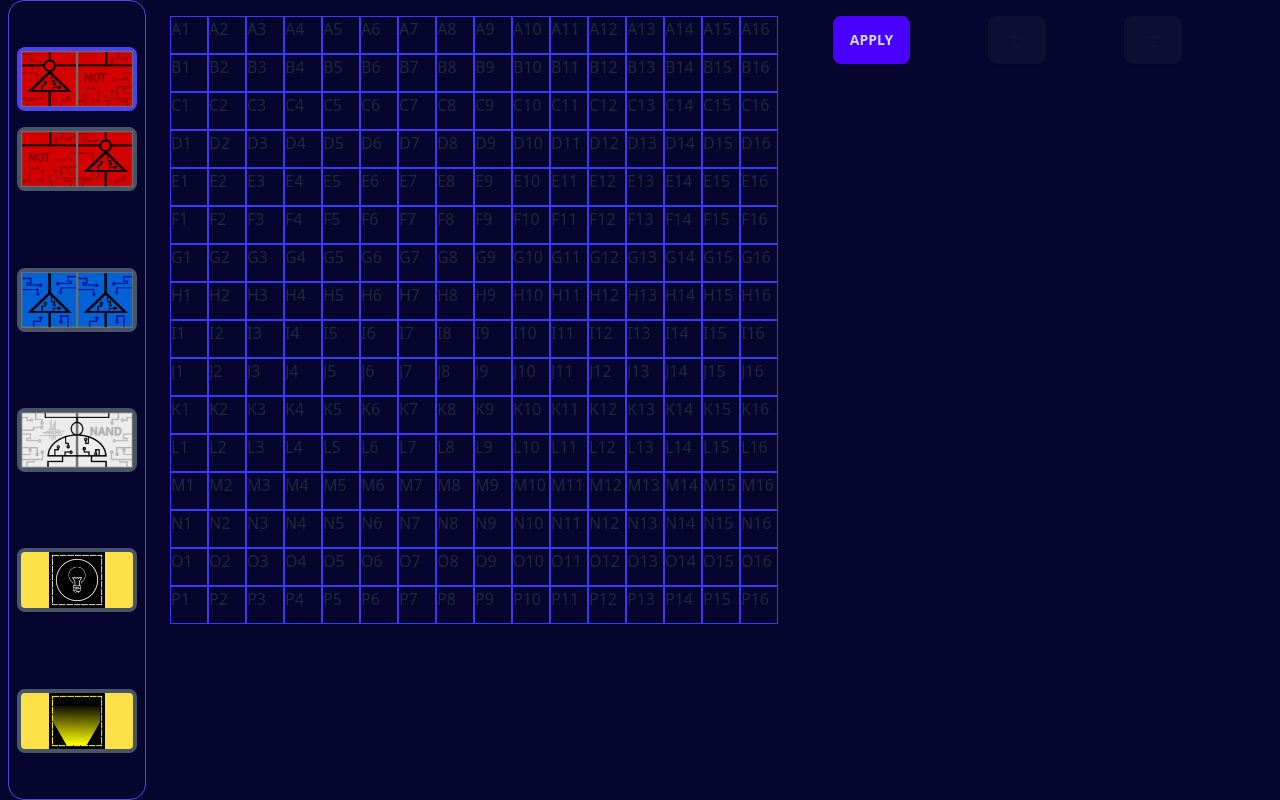
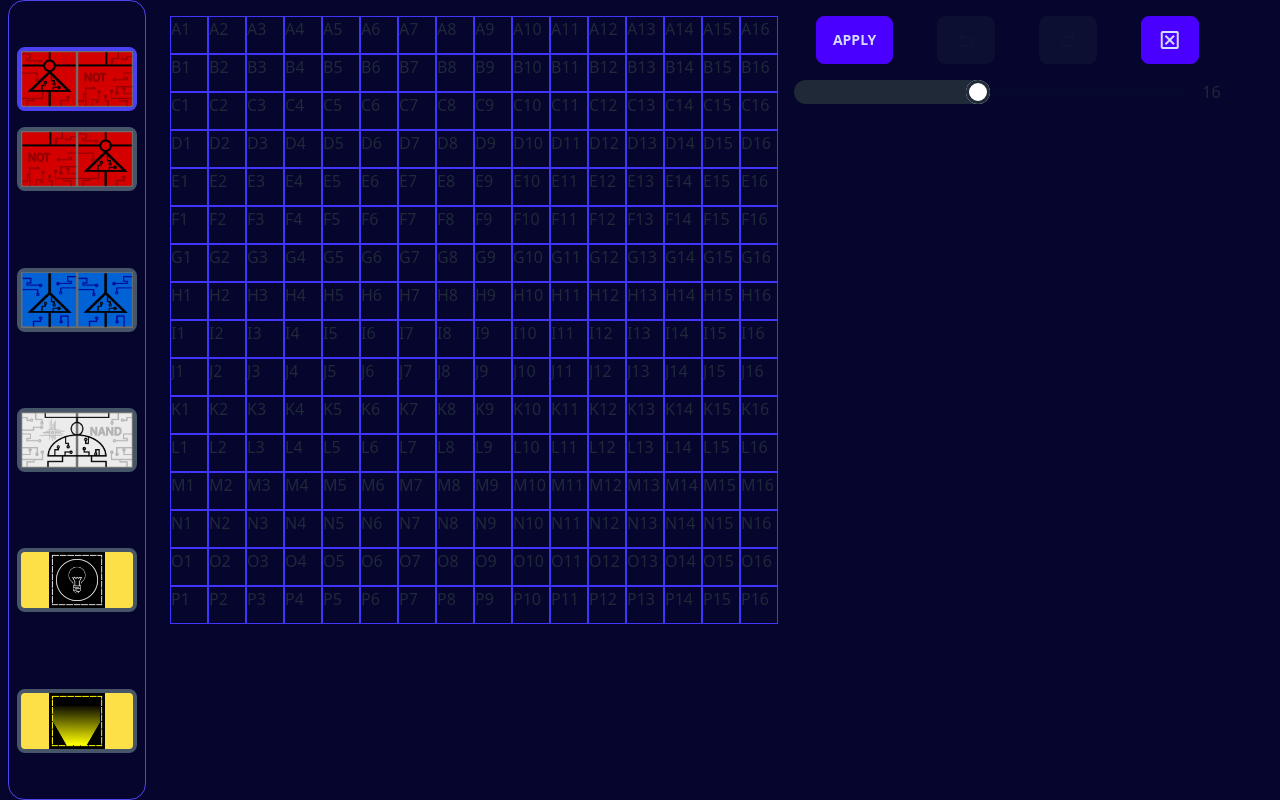
Before and after one commit to DahliaBloom/BwInf, a Vue app in the folder 42/Bloeckchen/: page / in a window 1280 px wide. Built offline with nearby package versions, Linux system fonts and the light colour scheme.

Commit message:
slider works

```diff
--- a/42/Bloeckchen/src/components/HelloWorld.vue
+++ b/42/Bloeckchen/src/components/HelloWorld.vue
@@ -1,5 +1,5 @@
 <template>
-  <div class="responsive-grid w-1/2 p-4">
+  <div class="responsive-grid w-1/2 p-4" :style="'grid-template-columns: repeat(' + this.gridSize + ', 1fr);'">
     <div :class="'square border' + (squareColors[index] != '' ? 'border-none' : ' border-primary-400')"
       v-for="(content, index) in gridContent" :key="index" @mouseenter="handleMouseEnter(index)"
       @mouseleave="handleMouseLeave(index)" @click="handleClick(index)"
@@ -34,21 +34,32 @@
       </div>
     </div>
   </div>
-  <div class="flex justify-around w-1/3 pt-4">
-  <button @click="this.applyLights(this.cutie(this.formatColors(this.squareColors)))"
+  <div class="flex gap-4 flex-col w-1/3 pt-4">
+    <div class="flex justify-around w-full">
+      <button @click="this.redoStack = [];this.undoStack.push(JSON.parse(JSON.stringify(this.squareColors)).map(item => ['lightpink', 'lightyellow', 'lightgreen', 'lightblue', 'lightgray'].includes(item) ? '' : item));this.inViewState=true; this.applyLights(this.cutie(this.formatColors(this.squareColors)))"
         class="btn-primary btn">APPLY</button>
-  <button v-if="this.undoStack.length>0" @click="undo" class="btn-primary btn"><span class="material-symbols-outlined">
+      <button v-if="this.undoStack.length > 0" @click="undo" class="btn-primary btn"><span
+          class="material-symbols-outlined">
           undo
         </span></button>
       <button v-else @click="undo" class="btn-primary btn btn-disabled"><span class="material-symbols-outlined">
           undo
         </span></button>
-    <button v-if="this.redoStack.length>0" @click="redo" class="btn-primary btn"><span class="material-symbols-outlined">
+      <button v-if="this.redoStack.length > 0" @click="redo" class="btn-primary btn"><span
+          class="material-symbols-outlined">
           redo
         </span></button>
       <button v-else @click="redo" class="btn-primary btn btn-disabled"><span class="material-symbols-outlined">
           redo
-    </span></button></div>
+        </span></button>
+      <button @click="sliderChanged" class="btn-primary btn"><span class="material-symbols-outlined">
+          disabled_by_default
+        </span></button>
+    </div>
+    <div class="flex gap-4">
+      <input type="range" min="2" max="32" class="range" step="1" v-model="gridSize" @input="sliderChanged" />{{ this.gridSize }}
+    </div>
+  </div>
 </template>
 
 <script>
@@ -59,7 +70,8 @@ export default {
       gridContent: Array(16 * 16).fill(""),
       squareColors: Array(16 * 16).fill(""),
       undoStack: [],
-      redoStack: []
+      redoStack: [],
+      inViewState: false
     };
   },
   props: ['selectedColor'],
@@ -68,6 +80,13 @@ export default {
       const row = String.fromCharCode(65 + Math.floor(index / this.gridSize));
       const col = (index % this.gridSize) + 1;
       return `${row}${col}`;
+    },
+    sliderChanged() {
+      this.gridContent = Array(this.gridSize * this.gridSize).fill("")
+      this.squareColors = Array(this.gridSize * this.gridSize).fill("")
+      this.undoStack = []
+      this.redoStack = []
+      this.inViewState=false
     },
     handleMouseEnter(index) {
       // Change the color of the hovered square
@@ -169,8 +188,15 @@ export default {
       console.log(this.squareColors)
     },
     handleClick(index) {
-      console.log(this.colorsStack)
+      if (this.inViewState){
+        this.squareColors = JSON.parse(JSON.stringify(this.undoStack.pop()));
+        this.inViewState=false
+        this.undoStack=[]
+        this.redoStack=[]
+      }
+      else {
         this.undoStack.push(JSON.parse(JSON.stringify(this.squareColors)).map(item => ['lightpink', 'lightyellow', 'lightgreen', 'lightblue', 'lightgray'].includes(item) ? '' : item))
+      }
       console.log(this.cutie(this.formatColors(this.squareColors)))
       // Call the method when clicked
       this.clicked(index);
@@ -225,7 +251,7 @@ export default {
       return tmp
     },
     isLegal(index, leftSquareIndex) {
-      return (leftSquareIndex >= 0 && (this.squareColors[index] == "lightblue" || this.squareColors[index] == "lightpink" || this.squareColors[index] == "lightyellow" || this.squareColors[index] == "lightgreen" || this.squareColors[index] == "lightgray" || this.squareColors[index] == "") && (this.squareColors[leftSquareIndex] == "lightblue" || this.squareColors[leftSquareIndex] == "lightpink" || this.squareColors[leftSquareIndex] == "lightyellow" || this.squareColors[leftSquareIndex] == "lightgreen" || this.squareColors[leftSquareIndex] == "lightgray" || this.squareColors[leftSquareIndex] == "") && leftSquareIndex % 16 != 15)
+      return (leftSquareIndex >= 0 && (this.squareColors[index] == "lightblue" || this.squareColors[index] == "lightpink" || this.squareColors[index] == "lightyellow" || this.squareColors[index] == "lightgreen" || this.squareColors[index] == "lightgray" || this.squareColors[index] == "") && (this.squareColors[leftSquareIndex] == "lightblue" || this.squareColors[leftSquareIndex] == "lightpink" || this.squareColors[leftSquareIndex] == "lightyellow" || this.squareColors[leftSquareIndex] == "lightgreen" || this.squareColors[leftSquareIndex] == "lightgray" || this.squareColors[leftSquareIndex] == "") && leftSquareIndex % this.gridSize != 15)
     },
     lighterColor() {
       if (this.selectedColor == "blue") {
@@ -248,10 +274,10 @@ export default {
       let i = 0;
       let grid = []
       for (let s of this.squareColors) {
-        if (i % 16 == 0) {
+        if (i % this.gridSize == 0) {
           grid.push([])
         }
-        grid[(i - (i % 16)) / 16].push(s)
+        grid[(i - (i % this.gridSize)) / this.gridSize].push(s)
         i -= -1
       }
       return grid
@@ -299,7 +325,6 @@ export default {
 <style scoped>
 .responsive-grid {
   display: grid;
-  grid-template-columns: repeat(16, 1fr);
   gap: 0px;
   height: fit-content;
 }
@@ -325,4 +350,5 @@ export default {
   width: 100%;
   height: 100%;
   box-sizing: border-box;
-}</style>
+}
+</style>
```
Lines whose indentation alone changed are shown as unchanged.
